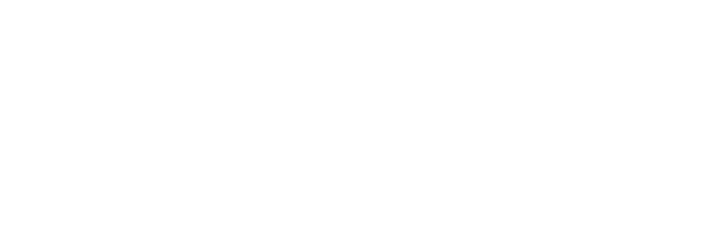
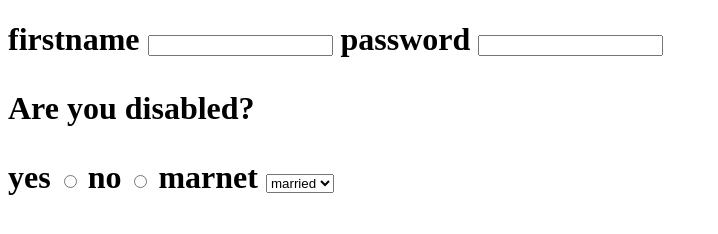
Before and after one commit to vesejackson/html-learning, a plain HTML site: page index.html in a window 1280 px wide. Shown: the whole page, without its empty margins (0-718 px from the left). Drawn offline with Linux system fonts and the light colour scheme.

Commit message:
created form

```diff
--- a/index.html
+++ b/index.html
@@ -6,6 +6,23 @@
     <title>html-learning</title>
 </head>
 <body>
-
+    <h1>
+        <form>
+            <label for="firstname">firstname</label>
+            <input type="text" id="firstname">
+            <label for="password">password</label>
+            <input type="password">
+            <p>Are you disabled?</p>
+            <label for="yes">yes</label>
+            <input type="radio" name="disabled" id="yes">
+            <label for="no" name="disabled">no</label>
+            <input type="radio" name="disabled" id="no">
+            <label for="marnet">marnet</label>
+            <select>
+                <option value="married">married</option>
+                <option value="single">single</option>
+            </select>
+        </form>
+    </h1>
 </body>
 </html>
```
